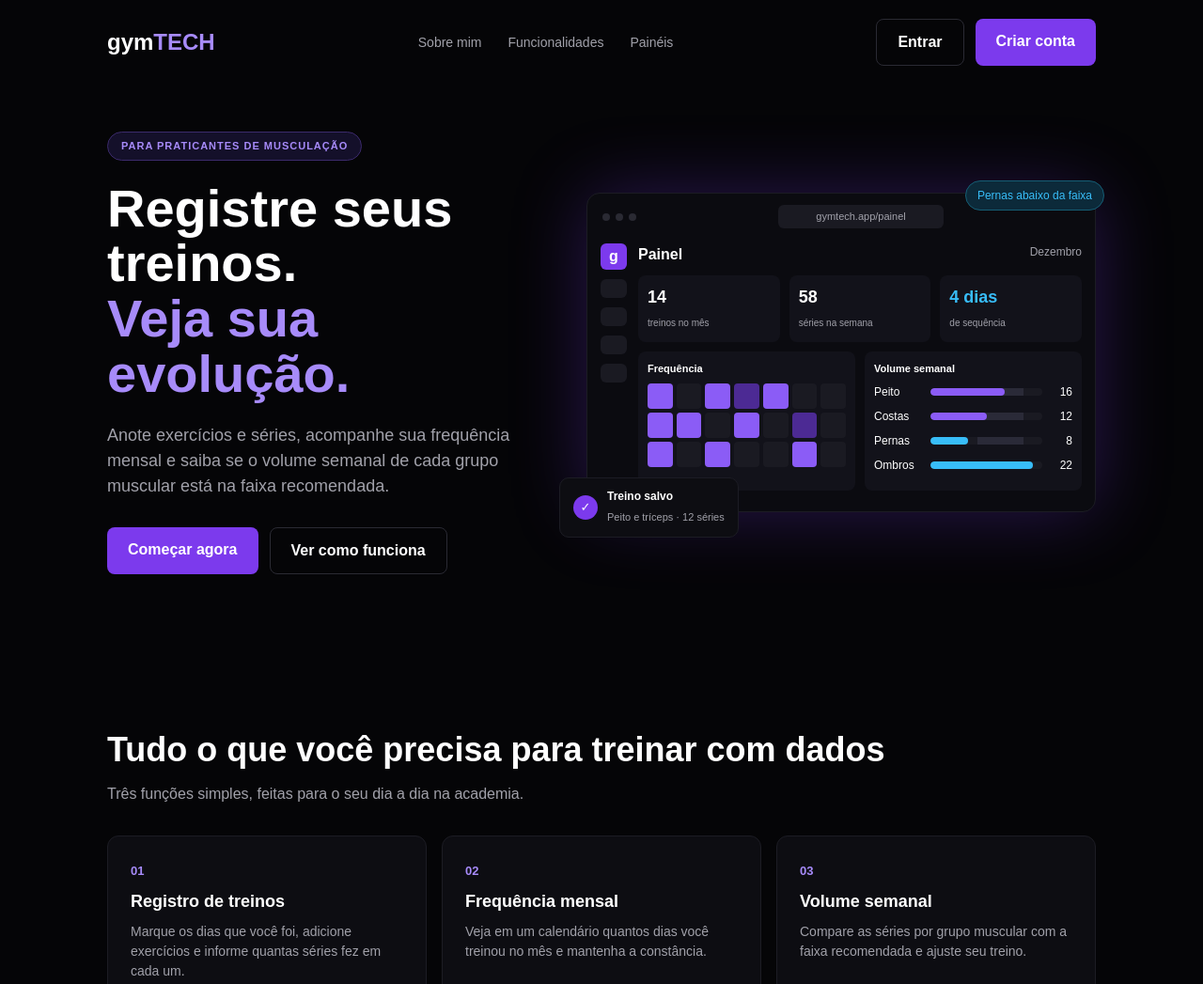
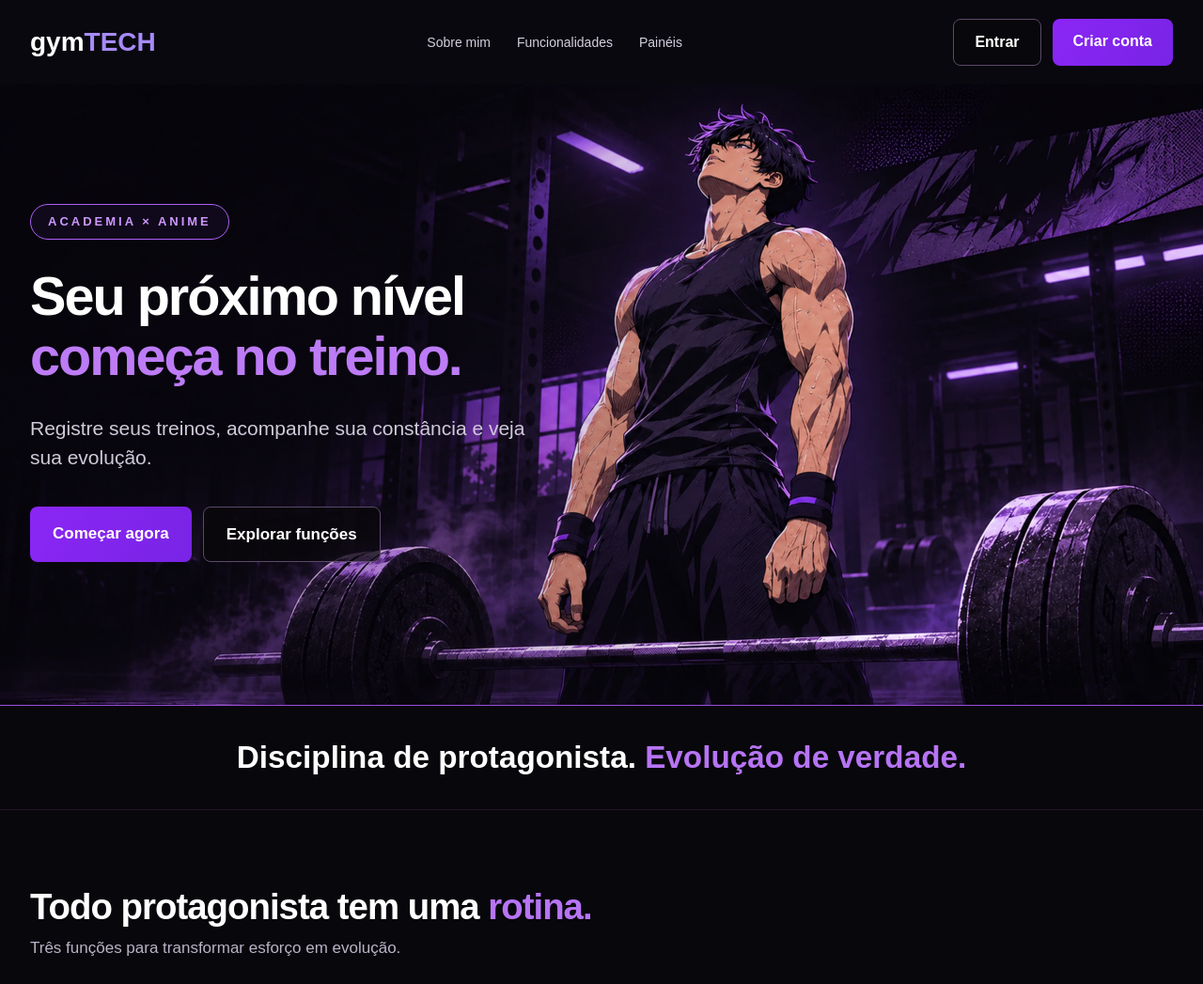
Before and after one commit to KauaPacce1/gymTECH, a website: page public/index.html in a window 1280 px wide. Shown: the top 1047 px of the page at 94% size. Drawn offline with Linux system fonts and the light colour scheme.

Commit message:
feat: reformulando página inicial com tema anime

```diff
--- a/public/css/home.css
+++ b/public/css/home.css
@@ -39,25 +39,7 @@ h3 {
     padding: 0 24px;
 }
 
-.subtitle {
-    margin-top: 8px;
-    color: #a1a1aa;
-}
-
-/* Botões */
-
-.btn {
-    display: inline-block;
-    padding: 12px 22px;
-    border-radius: 8px;
-    font-weight: bold;
-}
-
-.btn-purple { background: #7c3aed; }
-.btn-black { background: #000; }
-.btn-dark { border: 1px solid #2a2a33; }
-
-/* Cabeçalho e footer */
+/* Cabeçalho e footer compartilhados */
 
 .header {
     padding: 20px 0;
@@ -86,18 +68,109 @@ h3 {
     font-size: 14px;
 }
 
-.auth {
+.footer {
+    margin-top: auto;
+    padding: 28px 0;
+    border-top: 1px solid #14141a;
+}
+
+.footer .container {
+    color: #a1a1aa;
+    font-size: 13px;
+}
+
+.footer .titulo {
+    color: #fff;
+    font-size: 16px;
+}
+
+/* Visual da página inicial */
+
+.home-anime {
+    background: #08070c;
+}
+
+.home-anime .container {
+    max-width: 1320px;
+    padding: 0 32px;
+}
+
+.home-anime h2 {
+    font-size: clamp(28px, 3vw, 42px);
+    line-height: 1.2;
+    letter-spacing: -1px;
+}
+
+.home-anime h2 span,
+.home-anime .manifesto span {
+    color: #b774f5;
+}
+
+.home-anime .subtitle {
+    margin-top: 8px;
+    color: #bab3c7;
+    font-size: 17px;
+}
+
+/* Botões */
+
+.home-anime .btn {
+    display: inline-block;
+    padding: 12px 22px;
+    border-radius: 8px;
+    font-weight: bold;
+    transition: transform .2s;
+}
+
+.home-anime .btn:hover {
+    transform: translateY(-2px);
+}
+
+.home-anime .btn-purple {
+    background: linear-gradient(120deg, #8b26f5, #7824e5);
+}
+
+.home-anime .btn-dark {
+    background: #09080bb8;
+    border: 1px solid #5b496a;
+}
+
+.home-anime .btn-black {
+    background: #380b77;
+    padding: 15px 25px;
+}
+
+.home-anime a:focus-visible {
+    outline: 3px solid #d9adff;
+    outline-offset: 5px;
+}
+
+/* Cabeçalho da página inicial */
+
+.home-anime .header {
+    background: #09080e;
+}
+
+.home-anime .header .titulo {
+    font-size: 28px;
+}
+
+.home-anime .navbar {
+    color: #d5cfe2;
+}
+
+.home-anime .auth {
     display: flex;
     gap: 12px;
 }
 
-.user-profile {
+.home-anime .user-profile {
     display: none;
     align-items: center;
     gap: 10px;
 }
 
-.user-avatar {
+.home-anime .user-avatar {
     width: 40px;
     height: 40px;
     border-radius: 50%;
@@ -107,383 +180,193 @@ h3 {
     justify-content: center;
 }
 
-.footer {
-    margin-top: auto;
-    padding: 28px 0;
-    border-top: 1px solid #14141a;
-}
-.footer .container {
-    color: #a1a1aa;
-    font-size: 13px;
-}
-.footer .titulo {
-    color: #fff;
-    font-size: 16px;
+/* Banner */
+
+.home-anime .banner {
+    background-image: linear-gradient(90deg, rgba(7, 5, 12, .35), transparent 70%), url('../assets/imgs/hero.webp');
+    background-size: cover;
+    background-position: center;
 }
 
-/* Banner */
-
-.banner {
-    padding: 50px 0 90px;
+.home-anime .banner > .container {
+    position: relative;
+    min-height: 660px;
+    display: flex;
+    align-items: center;
+    padding-top: 65px;
+    padding-bottom: 90px;
 }
 
-.banner .container {
-    display: flex;
-    align-items: center;
-    gap: 60px;
+.home-anime .banner-text {
+    width: 55%;
+    max-width: 690px;
 }
 
-.banner-text {
-    flex: 1;
-}
-
-.badge {
+.home-anime .badge {
     display: inline-block;
-    padding: 6px 14px;
-    border: 1px solid #3b2a6b;
+    padding: 8px 18px;
+    border: 1px solid #ac60f5;
     border-radius: 20px;
-    background: #14102a;
-    color: #a78bfa;
-    font-size: 11px;
+    background: #160d249c;
+    color: #cd98ff;
+    font-size: 13px;
     font-weight: bold;
-    letter-spacing: 1px;
+    letter-spacing: 3px;
     text-transform: uppercase;
 }
 
-.banner h1 {
-    margin: 22px 0;
-    font-size: 56px;
-    line-height: 1.05;
+.home-anime .banner h1 {
+    font-size: clamp(40px, 4.5vw, 64px);
+    line-height: 1.12;
+    letter-spacing: -2px;
+    margin: 28px 0;
 }
 
-.banner h1 span {
+.home-anime .banner h1 span {
     display: block;
-    color: #a78bfa;
+    color: #bd7cf6;
 }
 
-.lead {
-    color: #a1a1aa;
-    font-size: 18px;
+.home-anime .lead {
+    max-width: 540px;
+    font-size: 21px;
+    color: #d1cadb;
 }
 
-.hero-buttons {
+.home-anime .hero-buttons {
     display: flex;
+    flex-wrap: wrap;
     gap: 12px;
-    margin-top: 30px;
+    margin-top: 36px;
 }
 
-/* Painel de exemplo */
-
-.mockup {
-    position: relative;
-    flex: 1.2;
-    background: #0b0b10;
-    border: 1px solid #1c1c24;
-    border-radius: 14px;
-    box-shadow: 0 0 80px rgba(124, 58, 237, 0.3);
+.home-anime .hero-buttons .btn {
+    padding: 16px 24px;
+    font-size: 17px;
 }
 
-.mockup-top {
-    display: flex;
-    align-items: center;
-    gap: 6px;
-    padding: 12px 16px;
-}
+/* Funcionalidades */
 
-.dot {
-    width: 8px;
-    height: 8px;
-    border-radius: 50%;
-    background: #2a2a33;
-}
-
-.url {
-    margin: 0 auto;
-    padding: 4px 40px;
-    border-radius: 6px;
-    background: #1a1a22;
-    color: #a1a1aa;
-    font-size: 11px;
-}
-
-.mockup-main {
-    display: flex;
-    gap: 12px;
-    padding: 4px 14px 22px;
-}
-
-.mockup-side {
-    display: flex;
-    flex-direction: column;
-    gap: 10px;
-}
-
-.logo-g,
-.side-item {
-    width: 28px;
-    border-radius: 6px;
-}
-
-.logo-g {
-    height: 28px;
-    background: #7c3aed;
+.home-anime .manifesto {
+    padding: 30px 0;
+    border-top: 1px solid #9b4eda;
+    border-bottom: 1px solid #21142d;
     text-align: center;
-    line-height: 28px;
+    font-size: clamp(20px, 2.6vw, 34px);
     font-weight: bold;
 }
 
-.side-item {
-    height: 20px;
-    background: #1a1a22;
+.home-anime .social {
+    padding: 80px 0 45px;
 }
 
-.mockup-content {
-    flex: 1;
+.home-anime .boxes {
+    display: grid;
+    grid-template-columns: repeat(3, 1fr);
+    gap: 24px;
+    margin-top: 36px;
 }
 
-.mockup-head {
-    display: flex;
-    justify-content: space-between;
-    margin-bottom: 10px;
+.home-anime .box,
+.home-anime .panel {
+    border: 1px solid #302538;
+    border-radius: 18px;
 }
 
-.mockup-head span {
-    color: #a1a1aa;
-    font-size: 12px;
+.home-anime .box {
+    padding: 0 26px 30px;
+    overflow: hidden;
+    background: linear-gradient(135deg, #121019, #0c0b11);
 }
 
-.stats,
-.mini-panels {
-    display: grid;
-    gap: 10px;
+.home-anime .feature-image {
+    display: block;
+    width: calc(100% + 52px);
+    height: auto;
+    aspect-ratio: 1.9;
+    object-fit: cover;
+    margin: 0 -26px 24px;
 }
 
-.stats {
-    grid-template-columns: repeat(3, 1fr);
-    margin-bottom: 10px;
+.home-anime .number {
+    font-size: 17px;
+    font-weight: bold;
+    color: #bc75ff;
 }
 
-.mini-panels {
-    grid-template-columns: 1fr 1fr;
+.home-anime .box h3 {
+    font-size: 25px;
+    line-height: 1.25;
+    margin: 10px 0;
 }
 
-.stat,
-.mini-panel {
-    padding: 10px;
-    border-radius: 8px;
-    background: #12121a;
+.home-anime .box p {
+    font-size: 16px;
+    color: #c3bbcf;
 }
 
-.stat strong {
-    display: block;
-    font-size: 18px;
+/* Prévia dos painéis em imagens */
+
+.home-anime .panels {
+    padding: 30px 0 65px;
 }
 
-.stat span {
-    color: #a1a1aa;
-    font-size: 10px;
+.home-anime .panels-heading {
+    margin-bottom: 30px;
 }
 
-.cyan-text {
-    color: #38bdf8;
+.home-anime .panels > .container:not(.panels-heading) {
+    display: grid;
+    grid-template-columns: 1fr 1fr;
+    gap: 24px;
 }
 
-.mini-panel h4 {
-    margin-bottom: 8px;
-    font-size: 11px;
+.home-anime .panel {
+    padding: 28px;
+    background: #0f0d15;
+    min-width: 0;
 }
 
-.float-badge {
-    position: absolute;
-    top: -14px;
-    right: -10px;
-    padding: 6px 12px;
-    border: 1px solid #155e75;
-    border-radius: 20px;
-    background: #0c2a3a;
-    color: #38bdf8;
-    font-size: 12px;
+.home-anime .panel h3 {
+    font-size: 23px;
 }
 
-.toast {
-    position: absolute;
-    left: -30px;
-    bottom: -28px;
-    display: flex;
-    align-items: center;
-    gap: 10px;
-    padding: 10px 14px;
-    border: 1px solid #1c1c24;
-    border-radius: 10px;
-    background: #0d0d12;
+.home-anime .panel .subtitle {
+    margin-bottom: 20px;
+    font-size: 14px;
 }
 
-.check {
-    width: 26px;
-    height: 26px;
-    border-radius: 50%;
-    background: #7c3aed;
-    text-align: center;
-    line-height: 26px;
-    font-size: 13px;
+.home-anime .chart-image {
+    display: block;
+    width: 100%;
+    height: auto;
 }
 
-.toast strong {
-    display: block;
-    font-size: 12px;
+/* Chamada final e footer */
+
+.home-anime .cta {
+    padding-bottom: 65px;
 }
 
-.toast div span {
-    color: #a1a1aa;
-    font-size: 11px;
-}
-
-/* Calendário */
-
-.calendar {
-    display: grid;
-    grid-template-columns: repeat(7, 1fr);
-    gap: 4px;
-}
-
-.calendar.big {
-    gap: 8px;
-}
-
-.day {
-    aspect-ratio: 1;
-    border-radius: 4px;
-    background: #1a1a22;
-}
-
-.day.on { background: #8b5cf6; }
-.day.light { background: #4c2a94; }
-
-/* Barras de volume */
-
-.bar-row {
-    display: flex;
-    align-items: center;
-    gap: 10px;
-    margin-bottom: 8px;
-    font-size: 12px;
-}
-
-.label {
-    width: 50px;
-}
-
-.value {
-    width: 22px;
-    text-align: right;
-}
-
-.track {
-    position: relative;
-    flex: 1;
-    height: 8px;
-    border-radius: 4px;
-    background: #1a1a22;
+.home-anime .cta-box {
+    background: #7427ce url('../assets/imgs/banner-final.webp') center / cover no-repeat;
+    min-height: 355px;
+    padding: 52px;
+    border: 1px solid #6e448c;
+    border-radius: 22px;
     overflow: hidden;
 }
 
-/* faixa recomendada: 10 a 20 séries, de um máximo de 24 */
-.band {
-    position: absolute;
-    top: 0;
-    bottom: 0;
-    left: 41.6%;
-    width: 41.6%;
-    background: #2a2a38;
+.home-anime .cta-box h2 {
+    max-width: 52%;
+    font-size: clamp(30px, 3.7vw, 48px);
 }
 
-.fill {
-    position: absolute;
-    top: 0;
-    bottom: 0;
-    left: 0;
-    border-radius: 4px;
+.home-anime .cta-box p {
+    margin: 10px 0 24px;
+    font-size: 20px;
 }
 
-.fill.purple { background: #8b5cf6; }
-.fill.cyan { background: #38bdf8; }
-.fill.coral { background: #f87171; }
-
-/* Seções */
-
-.social,
-.panels {
-    padding: 70px 0;
+.home-anime .footer {
+    border-color: #302538;
 }
-
-.boxes {
-    display: grid;
-    grid-template-columns: repeat(3, 1fr);
-    gap: 16px;
-    margin-top: 32px;
-}
-
-.box,
-.panel {
-    border: 1px solid #1c1c24;
-    border-radius: 12px;
-    background: #0d0d12;
-}
-
-.box,
-.panel {
-    padding: 24px;
-}
-
-.number {
-    color: #a78bfa;
-    font-size: 13px;
-    font-weight: bold;
-}
-
-.box h3 {
-    margin: 8px 0;
-}
-
-.box p {
-    color: #a1a1aa;
-    font-size: 14px;
-}
-
-/* Painéis */
-
-.panels {
-    background: #08080c;
-}
-
-.panels .container {
-    display: grid;
-    grid-template-columns: 1fr 1.2fr;
-    gap: 20px;
-}
-
-.panel .subtitle {
-    margin-bottom: 20px;
-    font-size: 13px;
-}
-
-.panel .bar-row {
-    margin-bottom: 16px;
-}
-
-/* Chamada final */
-
-.cta {
-    padding-bottom: 60px;
-}
-
-.cta-box {
-    padding: 50px 24px;
-    border-radius: 20px;
-    background: #7c3aed;
-    text-align: center;
-}
-
-.cta-box p {
-    margin: 10px 0 24px;
-}
--- a/public/index.html
+++ b/public/index.html
@@ -5,10 +5,9 @@
     <meta http-equiv="X-UA-Compatible" content="IE=edge">
     <meta name="viewport" content="width=device-width, initial-scale=1.0">
     <title>gymTECH · Página Inicial</title>
-    <script src="./js/sessao.js"></script>
     <link rel="stylesheet" href="./css/home.css">
 </head>
-<body>
+<body class="home-anime">
     <!-- MENU -->
     <div class="header">
         <div class="container">
@@ -33,92 +32,41 @@
     <div class="banner">
         <div class="container">
             <div class="banner-text">
-                <span class="badge">Para praticantes de musculação</span>
-                <h1>Registre seus treinos. <span>Veja sua evolução.</span></h1>
-                <p class="lead">Anote exercícios e séries, acompanhe sua frequência mensal e saiba se o volume semanal de cada grupo muscular está na faixa recomendada.</p>
+                <span class="badge">Academia × Anime</span>
+                <h1>Seu próximo nível <span>começa no treino.</span></h1>
+                <p class="lead">Registre seus treinos, acompanhe sua constância e veja sua evolução.</p>
                 <div class="hero-buttons">
                     <a class="btn btn-purple" id="startButton" href="cadastro.html">Começar agora</a>
-                    <a class="btn btn-dark" href="#funcionalidades">Ver como funciona</a>
+                    <a class="btn btn-dark" href="#funcionalidades">Explorar funções</a>
                 </div>
             </div>
 
-            <div class="mockup">
-                <span class="float-badge">Pernas abaixo da faixa</span>
-                <div class="mockup-top">
-                    <span class="dot"></span>
-                    <span class="dot"></span>
-                    <span class="dot"></span>
-                    <span class="url">gymtech.app/painel</span>
-                </div>
-                <div class="mockup-main">
-                    <div class="mockup-side">
-                        <span class="logo-g">g</span>
-                        <span class="side-item"></span>
-                        <span class="side-item"></span>
-                        <span class="side-item"></span>
-                        <span class="side-item"></span>
-                    </div>
-                    <div class="mockup-content">
-                        <div class="mockup-head">
-                            <strong>Painel</strong>
-                            <span>Dezembro</span>
-                        </div>
-                        <div class="stats">
-                            <div class="stat">
-                                <strong>14</strong>
-                                <span>treinos no mês</span>
-                            </div>
-                            <div class="stat">
-                                <strong>58</strong>
-                                <span>séries na semana</span>
-                            </div>
-                            <div class="stat">
-                                <strong class="cyan-text">4 dias</strong>
-                                <span>de sequência</span>
-                            </div>
-                        </div>
-                        <div class="mini-panels">
-                            <div class="mini-panel">
-                                <h4>Frequência</h4>
-                                <div class="calendar" id="heroCalendar"></div>
-                            </div>
-                            <div class="mini-panel">
-                                <h4>Volume semanal</h4>
-                                <div id="heroVolume"></div>
-                            </div>
-                        </div>
-                    </div>
-                </div>
-                <div class="toast">
-                    <span class="check">✓</span>
-                    <div>
-                        <strong>Treino salvo</strong>
-                        <span>Peito e tríceps · 12 séries</span>
-                    </div>
-                </div>
-            </div>
         </div>
     </div>
+    <div class="manifesto"><div class="container">Disciplina de protagonista. <span>Evolução de verdade.</span></div></div>
 
     <!-- FUNCIONALIDADES -->
     <div class="social" id="funcionalidades">
         <div class="container">
-            <h2>Tudo o que você precisa para treinar com dados</h2>
-            <p class="subtitle">Três funções simples, feitas para o seu dia a dia na academia.</p>
+            <h2>Todo protagonista tem uma <span>rotina.</span></h2>
+            <p class="subtitle">Três funções para transformar esforço em evolução.</p>
             <div class="boxes">
                 <div class="box">
+                    <img class="feature-image" src="assets/imgs/registro-treinos.webp" alt="" width="3840" height="2160" loading="lazy">
                     <span class="number">01</span>
                     <h3>Registro de treinos</h3>
                     <p>Marque os dias que você foi, adicione exercícios e informe quantas séries fez em cada um.</p>
                 </div>
 
                 <div class="box">
+                    <img class="feature-image" src="assets/imgs/frequencia-mensal.webp" alt="" width="3840" height="2160" loading="lazy">
                     <span class="number">02</span>
                     <h3>Frequência mensal</h3>
                     <p>Veja em um calendário quantos dias você treinou no mês e mantenha a constância.</p>
                 </div>
 
                 <div class="box">
+                    <img class="feature-image" src="assets/imgs/volume-semanal.webp" alt="" width="3840" height="2160" loading="lazy">
                     <span class="number">03</span>
                     <h3>Volume semanal</h3>
                     <p>Compare as séries por grupo muscular com a faixa recomendada e ajuste seu treino.</p>
@@ -129,17 +77,18 @@
 
     <!-- PAINÉIS -->
     <div class="panels" id="paineis">
+        <div class="container panels-heading"><h2>Acompanhe seu arco de <span>evolução.</span></h2><p class="subtitle">Prévia do painel com dados ilustrativos.</p></div>
         <div class="container">
             <div class="panel">
                 <h3>Frequência mensal</h3>
                 <p class="subtitle">Cada quadrado é um dia. Os acesos são treinos.</p>
-                <div class="calendar big" id="monthCalendar"></div>
+                <img class="chart-image" src="assets/imgs/grafico-frequencia.svg" alt="Exemplo de calendário com 28 dias e 14 dias de treino destacados em roxo." width="1000" height="500" loading="lazy">
             </div>
 
             <div class="panel">
                 <h3>Volume semanal por grupo muscular</h3>
-                <p class="subtitle">A faixa sombreada é a recomendada (10 a 20 séries).</p>
-                <div id="panelVolume"></div>
+                <p class="subtitle">Exemplo de quantidade de séries por grupo muscular.</p>
+                <img class="chart-image" src="assets/imgs/grafico-volume.svg" alt="Exemplo de séries na semana: peito 16, costas 12, pernas 8, ombros 22 e bíceps 10." width="1000" height="500" loading="lazy">
             </div>
         </div>
     </div>
@@ -148,8 +97,8 @@
     <div class="cta" id="signupCta">
         <div class="container">
             <div class="cta-box">
-                <h2>Comece a registrar hoje</h2>
-                <p>Crie sua conta e acompanhe seu próximo treino.</p>
+                <h2>Escreva seu<br>próximo capítulo.</h2>
+                <p>Um treino de cada vez.</p>
                 <a class="btn btn-black" href="cadastro.html">Criar conta grátis</a>
             </div>
         </div>
@@ -179,74 +128,6 @@
             document.getElementById('startButton').href = './dashboard/painel.html';
         }
 
-        // Dados de exemplo (depois virão do banco)
-        var weeklyVolume = [
-            { muscleGroup: "Peito", sets: 16 },
-            { muscleGroup: "Costas", sets: 12 },
-            { muscleGroup: "Pernas", sets: 8 },
-            { muscleGroup: "Ombros", sets: 22 },
-            { muscleGroup: "Bíceps", sets: 10 }
-        ];
-
-        // 2 = treino, 1 = treino leve, 0 = sem treino (28 dias, 14 treinos)
-        var monthDays = [
-            2, 0, 2, 1, 2, 0, 0,
-            2, 2, 0, 2, 0, 1, 0,
-            2, 0, 2, 0, 0, 2, 0,
-            0, 2, 1, 2, 0, 0, 0
-        ];
-
-        var chartMax = 24;
-
-        function renderCalendar(elementId, totalDays) {
-            var html = "";
-
-            for (var i = 0; i < totalDays; i++) {
-                var className = "day";
-
-                if (monthDays[i] == 2) {
-                    className += " on";
-                } else if (monthDays[i] == 1) {
-                    className += " light";
-                }
-
-                html += '<span class="' + className + '"></span>';
-            }
-
-            document.getElementById(elementId).innerHTML = html;
-        }
-
-        function getColor(sets) {
-            if (sets < 10 || sets > 20) {
-                return "cyan";
-            } else {
-                return "purple";
-            }
-        }
-
-        function renderVolume(elementId, totalGroups) {
-            var html = "";
-
-            for (var i = 0; i < totalGroups; i++) {
-                var width = weeklyVolume[i].sets / chartMax * 100;
-
-                html += '<div class="bar-row">';
-                html += '<span class="label">' + weeklyVolume[i].muscleGroup + '</span>';
-                html += '<div class="track">';
-                html += '<div class="band"></div>';
-                html += '<div class="fill ' + getColor(weeklyVolume[i].sets) + '" style="width:' + width + '%"></div>';
-                html += '</div>';
-                html += '<span class="value">' + weeklyVolume[i].sets + '</span>';
-                html += '</div>';
-            }
-
-            document.getElementById(elementId).innerHTML = html;
-        }
-
-        renderCalendar("heroCalendar", 21);
-        renderCalendar("monthCalendar", 28);
-        renderVolume("heroVolume", 4);
-        renderVolume("panelVolume", 5);
     </script>
 </body>
 </html>
```
Also changed, not shown: public/dashboard/painel.html (+2 -2 lines), public/assets/imgs/banner-final.webp (added), public/assets/imgs/frequencia-mensal.webp (added), public/assets/imgs/grafico-frequencia.svg (added), public/assets/imgs/grafico-volume.svg (added), public/assets/imgs/hero.webp (added), public/assets/imgs/registro-treinos.webp (added), public/assets/imgs/volume-semanal.webp (added).
